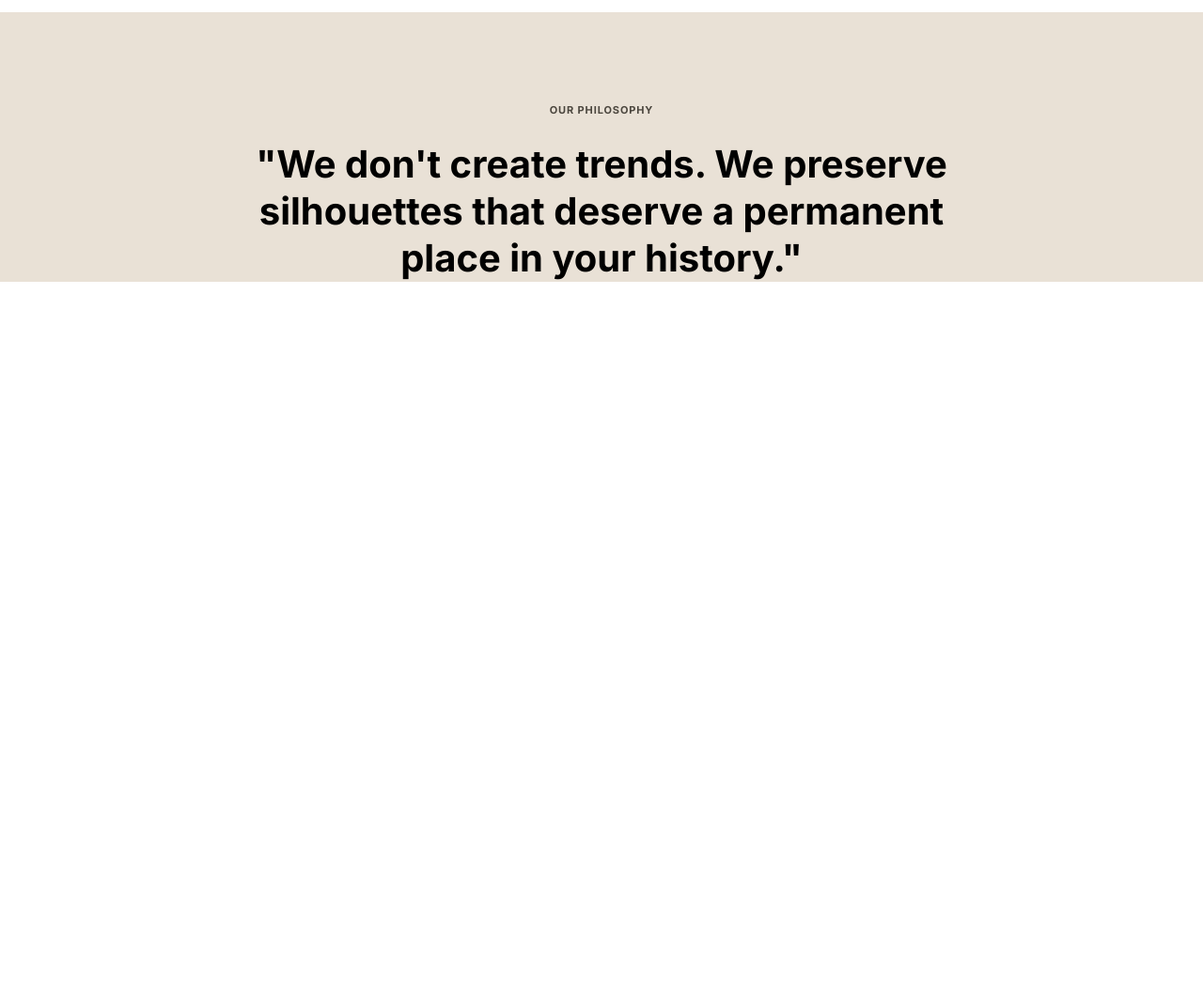
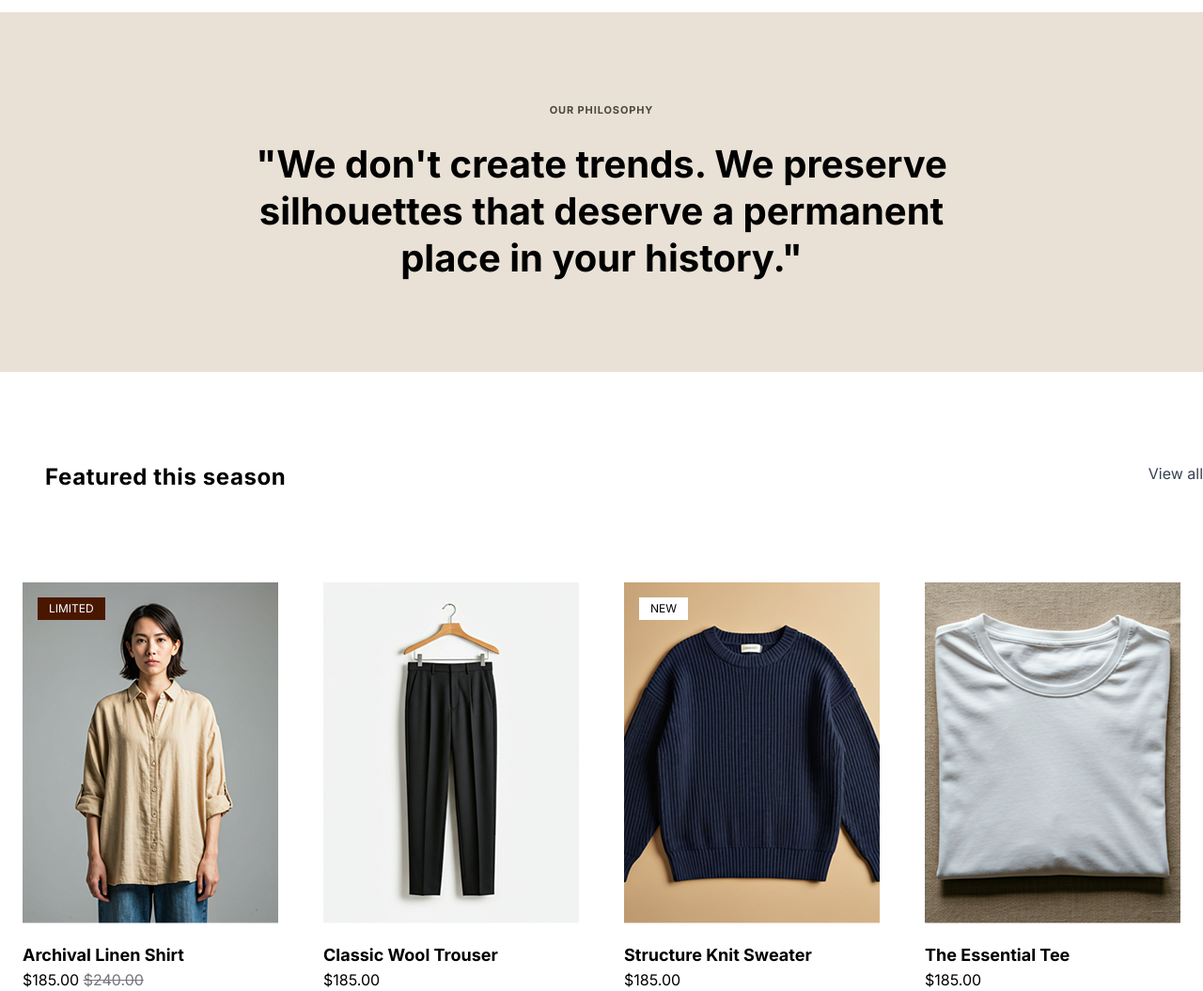
Before and after one commit to AdhamAhmad-c1/E-commerce, a website: page index.html in a window 1280 px wide. Shown: the part 1427-2482 px from the top of the page at 94% size. Before the commit the page ends 1727 px from the top, so only its background shows below. Drawn offline with Linux system fonts and the light colour scheme.

Commit message:
Featured this season section

```diff
--- a/index.html
+++ b/index.html
@@ -79,13 +79,18 @@
                 <div class="flex-1">
                     <span class="text-[#491700] font-bold text-0.688/1.031 tracking-0.055">NEW ARRIVAL — SS 2025</span>
                     <h1 class="max-w-lg">Crafted for everyday elegance</h1>
-                    <p class="text-[#43474C] text-0.875/1.4 pb-2.536 max-w-md mt-6">A collection born from archival silhouettes, redefined for the modern wardrobe. Quiet confidence
+                    <p class="text-[#43474C] text-0.875/1.4 pb-2.536 max-w-md mt-6">A collection born from archival
+                        silhouettes, redefined for the modern wardrobe. Quiet confidence
                         in every thread.</p>
                     <div class="row gap-4 flex-col md:flex-row">
-                        <button class="bg-primary md:px-8 py-3 text-neutral rounded
-                        hover:bg-primary/90 hover:shadow-lg transition-all duration-300 active:scale-90 md:w-auto w-full">Shop Now</button>
-                        <button class="font-medium text-0.875/1.25 rounded border border-[#EEEFEF] py-3 px-8
-                         hover:bg-primary hover:text-neutral transition-all duration-300 active:scale-90 sm:w-auto w-full">Explore Collections</button>
+                        <button
+                            class="bg-primary md:px-8 py-3 text-neutral rounded
+                        hover:bg-primary/90 hover:shadow-lg transition-all duration-300 active:scale-90 md:w-auto w-full">Shop
+                            Now</button>
+                        <button
+                            class="font-medium text-0.875/1.25 rounded border border-[#EEEFEF] py-3 px-8
+                         hover:bg-primary hover:text-neutral transition-all duration-300 active:scale-90 sm:w-auto w-full">Explore
+                            Collections</button>
                     </div>
                 </div>
                 <div class="flex-1 ">
@@ -106,7 +111,7 @@
                             <span class="text-[#77797C] text-sm">24 items</span>
                         </div>
                         <div class="ml-8 w-1/2">
-                    <img src="./assets/img/Knitwear.png"/>
+                            <img src="./assets/img/Knitwear.png" />
                         </div>
                     </div>
                     <div class="row justify-center w-full">
@@ -116,7 +121,7 @@
                             <span class="text-[#77797C] text-sm">24 items</span>
                         </div>
                         <div class="ml-8 w-1/2">
-                    <img src="./assets/img/Tailoring.png"/>
+                            <img src="./assets/img/Tailoring.png" />
                         </div>
                     </div>
                     <div class="row justify-center w-full">
@@ -126,7 +131,7 @@
                             <span class="text-[#77797C] text-sm">24 items</span>
                         </div>
                         <div class="ml-8 w-1/2">
-                    <img src="./assets/img/Accessories.png"/>
+                            <img src="./assets/img/Accessories.png" />
                         </div>
                     </div>
                     <div class="row justify-center w-full">
@@ -136,7 +141,7 @@
                             <span class="text-[#77797C] text-sm">24 items</span>
                         </div>
                         <div class="ml-8 w-1/2">
-                    <img src="./assets/img/Outerwear.png"/>
+                            <img src="./assets/img/Outerwear.png" />
                         </div>
                     </div>
                 </div>
@@ -144,15 +149,61 @@
         </section>
         <section>
             <div class="mt-16 md:mt-32 lg:mt-72 bg-[#E9E1D6] ">
-    <p class="font-bold text-[11px]/[16.5px] tracking-[0.88px] text-[#4B463E] text-center pt-24 pb-6">OUR PHILOSOPHY</p>
-    <p class="font-bold text-[40px]/[50px] text-center max-w-3xl mx-auto">"We don't create trends. We preserve
+                <p class="font-bold text-[11px]/[16.5px] tracking-[0.88px] text-[#4B463E] text-center pt-24 pb-6">OUR
+                    PHILOSOPHY</p>
+                <p class="font-bold text-[40px]/[50px] text-center max-w-3xl mx-auto pb-[96px]">"We don't create trends. We
+                    preserve
                     silhouettes that deserve a permanent place in
                     your history."</p>
 
             </div>
         </section>
         <section>
+            <div class="container px-0">
+                <div class="row justify-between">
+                    <h2 class="my-24 mx-12">Featured this season</h2>
+                    <a class="navlink" href="#">View all</a>
+                </div>
 
+                <div class="grid grid-cols-1 md:grid-cols-4">
+                    <div class=" row justify-center w-full">
+                        <a href="#">
+                            <div class="relative">
+                                <img src="./assets/img/Archival Linen Shirt.png" />
+                                <span class="absolute top-4 left-4 bg-[#491700] text-white px-3 py-1 text-xs">LIMITED</span>
+                            </div>
+
+                            <p class="pt-5 font-bold text-[18px]/[28px]">Archival Linen Shirt</p>
+                            <span>$185.00</span>
+                            <span class="text-[#74777D] line-through">$240.00</span>
+                        </a>
+                    </div>
+                    <div class="row justify-center w-full">
+                        <a href="#">
+                            <img src="./assets/img/Classic Wool Trouser.png" />
+                            <p class="pt-5 font-bold text-[18px]/[28px]">Classic Wool Trouser</p>
+                            <span>$185.00</span>
+                        </a>
+                    </div>
+                    <div class="row justify-center w-full">
+                        <a href="#">
+                            <div class="relative">
+                                <img class="w-full" src="./assets/img/Structure Knit Sweater.png" />
+                                <span class="absolute top-4 left-4 bg-white px-3 py-1 text-xs">NEW</span>
+                            </div>
+                            <p class="pt-5 font-bold lg:text-[18px]/[28px] text-[17px]/[27px] ">Structure Knit Sweater</p>
+                            <span>$185.00</span>
+                        </a>
+                    </div>
+                    <div class="row justify-center w-full">
+                        <a href="#">
+                            <img src="./assets/img/The Essential Tee.png" />
+                            <p class="pt-5 font-bold text-[18px]/[28px]">The Essential Tee</p>
+                            <span>$185.00</span>
+                        </a>
+                    </div>
+                </div>
+            </div>
         </section>
     </main>
 
```
Also changed, not shown: assets/css/output.css. Lines whose indentation alone changed are shown as unchanged.
